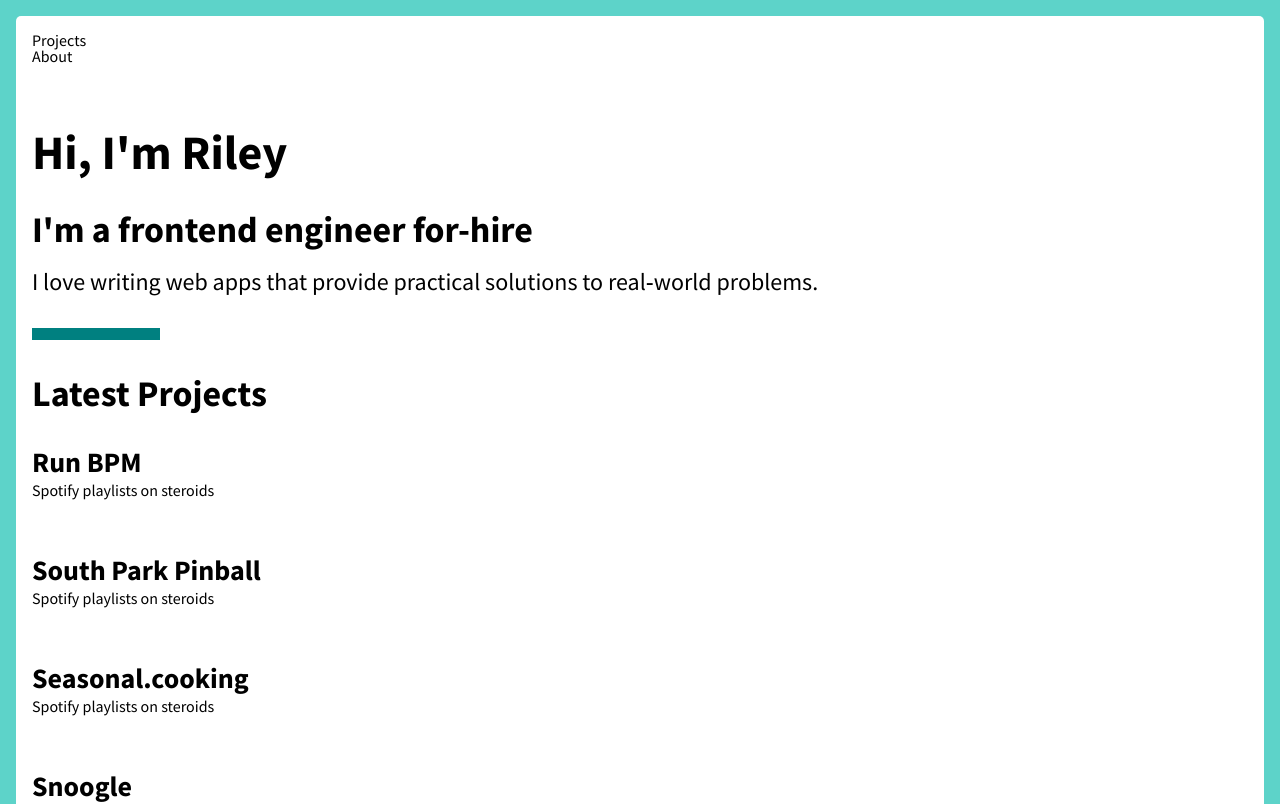
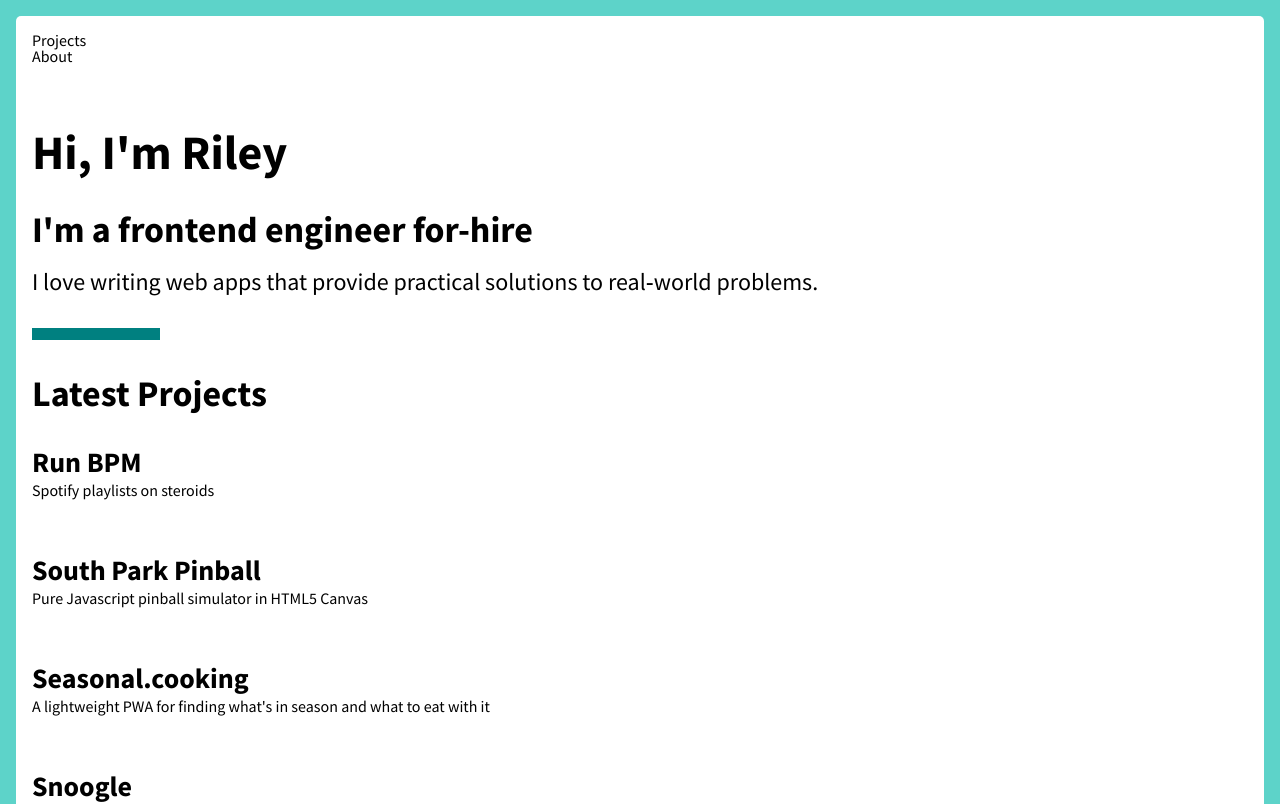
Before and after one commit to rileyhemp/portfolio, a Vue app: page / in a window 1280 px wide. Shown: the top 804 px of the page. Built offline with nearby package versions, Linux system fonts and the light colour scheme.

Commit message:
Added project links

```diff
--- a/src/App.vue
+++ b/src/App.vue
@@ -49,63 +49,63 @@ export default {
 				},
 				{
 					name: "South Park Pinball",
-					description: "Spotify playlists on steroids",
+					description: "Pure Javascript pinball simulator in HTML5 Canvas",
+					image: "https://via.placeholder.com/300x300.png/09f/fff",
+					about:
+						"Lorem ipsum dolor sit amet, consectetur adipiscing elit, sed do eiusmod tempor incididunt ut labore et dolore magna aliqua. Ut enim ad minim veniam, quis nostrud exercitation ullamco laboris nisi",
+					tech: ["phaser", "matter", "js", "html"],
+					link: "http://southpark-pinball.web.app",
+					github: "https://github.com/rileyhemp/Southpark-Pinball"
+				},
+				{
+					name: "Seasonal.cooking",
+					description: "A lightweight PWA for finding what's in season and what to eat with it",
+					image: "https://via.placeholder.com/300x300.png/09f/fff",
+					about:
+						"Lorem ipsum dolor sit amet, consectetur adipiscing elit, sed do eiusmod tempor incididunt ut labore et dolore magna aliqua. Ut enim ad minim veniam, quis nostrud exercitation ullamco laboris nisi",
+					tech: ["react", "styled", "scss"],
+					link: "http://seasonal-cooking-268018.web.app",
+					github: "https://github.com/rileyhemp/seasonal-cooking"
+				},
+				{
+					name: "Snoogle",
+					description: "It's Google for Reddit",
+					image: "https://via.placeholder.com/300x300.png/09f/fff",
+					about:
+						"Lorem ipsum dolor sit amet, consectetur adipiscing elit, sed do eiusmod tempor incididunt ut labore et dolore magna aliqua. Ut enim ad minim veniam, quis nostrud exercitation ullamco laboris nisi",
+					tech: ["react-native", "node", "redux", "styled"],
+					link: "#",
+					github: "https://github.com/rileyhemp/snoogle"
+				},
+				{
+					name: "Cyberpunk 2077",
+					description: "Adventures in CSS Grid",
+					image: "https://via.placeholder.com/300x300.png/09f/fff",
+					about:
+						"Lorem ipsum dolor sit amet, consectetur adipiscing elit, sed do eiusmod tempor incididunt ut labore et dolore magna aliqua. Ut enim ad minim veniam, quis nostrud exercitation ullamco laboris nisi",
+					tech: ["html", "scss", "js", "gsap"],
+					link: "http://cyberpunk.web.app",
+					github: null
+				},
+				{
+					name: "Animated Poster",
+					description: "Vaporwave inspired poster with HTML and CSS. Not kind to retina displays.",
 					image: "https://via.placeholder.com/300x300.png/09f/fff",
 					about:
 						"Lorem ipsum dolor sit amet, consectetur adipiscing elit, sed do eiusmod tempor incididunt ut labore et dolore magna aliqua. Ut enim ad minim veniam, quis nostrud exercitation ullamco laboris nisi",
 					tech: ["vue", "node", "express", "sql"],
-					link: "http://run-bpm.web.app",
-					github: "https://github.com/rileyhemp/run-bpm"
+					link: "http://animated-poster.web.app",
+					github: null
 				},
 				{
-					name: "Seasonal.cooking",
-					description: "Spotify playlists on steroids",
+					name: "Gifted",
+					description: "Keep track of your friends' birthdays and schedule deliveries in advance",
 					image: "https://via.placeholder.com/300x300.png/09f/fff",
 					about:
 						"Lorem ipsum dolor sit amet, consectetur adipiscing elit, sed do eiusmod tempor incididunt ut labore et dolore magna aliqua. Ut enim ad minim veniam, quis nostrud exercitation ullamco laboris nisi",
 					tech: ["vue", "node", "express", "sql"],
-					link: "http://run-bpm.web.app",
-					github: "https://github.com/rileyhemp/run-bpm"
-				},
-				{
-					name: "Snoogle",
-					description: "Spotify playlists on steroids",
-					image: "https://via.placeholder.com/300x300.png/09f/fff",
-					about:
-						"Lorem ipsum dolor sit amet, consectetur adipiscing elit, sed do eiusmod tempor incididunt ut labore et dolore magna aliqua. Ut enim ad minim veniam, quis nostrud exercitation ullamco laboris nisi",
-					tech: ["vue", "node", "express", "sql"],
-					link: "http://run-bpm.web.app",
-					github: "https://github.com/rileyhemp/run-bpm"
-				},
-				{
-					name: "Cyberpunk 2077",
-					description: "Spotify playlists on steroids",
-					image: "https://via.placeholder.com/300x300.png/09f/fff",
-					about:
-						"Lorem ipsum dolor sit amet, consectetur adipiscing elit, sed do eiusmod tempor incididunt ut labore et dolore magna aliqua. Ut enim ad minim veniam, quis nostrud exercitation ullamco laboris nisi",
-					tech: ["vue", "node", "express", "sql"],
-					link: "http://run-bpm.web.app",
-					github: "https://github.com/rileyhemp/run-bpm"
-				},
-				{
-					name: "Animated Poster",
-					description: "Spotify playlists on steroids",
-					image: "https://via.placeholder.com/300x300.png/09f/fff",
-					about:
-						"Lorem ipsum dolor sit amet, consectetur adipiscing elit, sed do eiusmod tempor incididunt ut labore et dolore magna aliqua. Ut enim ad minim veniam, quis nostrud exercitation ullamco laboris nisi",
-					tech: ["vue", "node", "express", "sql"],
-					link: "http://run-bpm.web.app",
-					github: "https://github.com/rileyhemp/run-bpm"
-				},
-				{
-					name: "Gifted",
-					description: "Spotify playlists on steroids",
-					image: "https://via.placeholder.com/300x300.png/09f/fff",
-					about:
-						"Lorem ipsum dolor sit amet, consectetur adipiscing elit, sed do eiusmod tempor incididunt ut labore et dolore magna aliqua. Ut enim ad minim veniam, quis nostrud exercitation ullamco laboris nisi",
-					tech: ["vue", "node", "express", "sql"],
-					link: "http://run-bpm.web.app",
-					github: "https://github.com/rileyhemp/run-bpm"
+					link: "gift-scheduler.web.app",
+					github: "https://github.com/rileyhemp/gift-scheduler"
 				}
 			]
 		};
--- a/src/components/Project.vue
+++ b/src/components/Project.vue
@@ -1,5 +1,13 @@
 <template>
-	<div class="project-wrapper" :class="collapsed ? null : 'expanded'" @click="() => (collapsed = !collapsed)">
+	<div
+		class="project-wrapper"
+		:class="collapsed ? null : 'expanded'"
+		@click="
+			() => {
+				collapsed = !collapsed;
+			}
+		"
+	>
 		<section>
 			<h3>{{ project.name }}</h3>
 			<p class="body-1">{{ project.description }}</p>
@@ -23,7 +31,8 @@ export default {
 			project: this.$attrs.project,
 			collapsed: true
 		};
-	}
+	},
+	methods: {}
 };
 </script>
 
```
